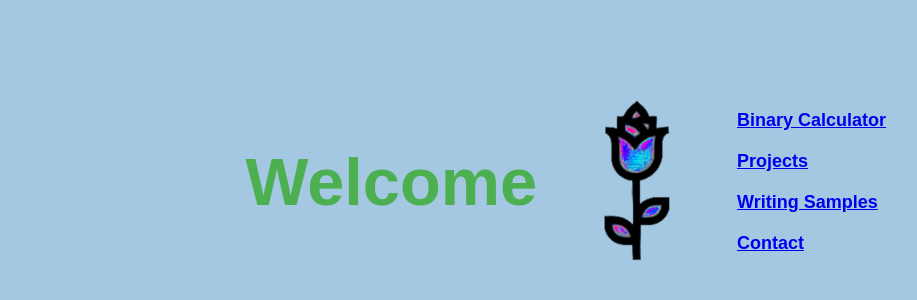
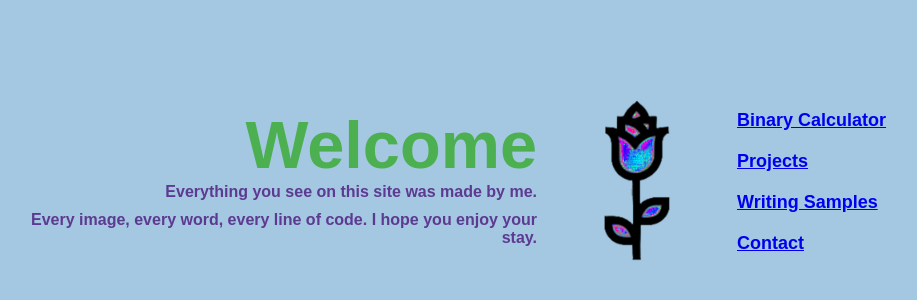
Before and after one commit to bpmurray77/fluffy-eureka, a website: page index.html in a window 1280 px wide. Shown: the part 218-518 px from the top of the page, without its empty margins (3-920 px from the left). Drawn offline with Linux system fonts and the light colour scheme.

Commit message:
flavor text

```diff
--- a/index.html
+++ b/index.html
@@ -27,6 +27,8 @@
     <div class="main-content" id="mainContent">
         <div class="heading">
             <h1>Welcome</h1>
+            <p>Everything you see on this site was made by me.</p>
+            <p>Every image, every word, every line of code. I hope you enjoy your stay.</p>
         </div>
         <div class="logo-container2">
             <img src="RoseGlitch2.png" alt="Logo" class="logo">
--- a/styles.css
+++ b/styles.css
@@ -163,3 +163,9 @@ a:hover {
     flex: 1; /* Takes up remaining space on the right */
     text-align: left; /* Align the text to the left so it's closer to the image */
 }
+
+p {
+    color: #5d3a91;
+    font-weight: bold;
+    padding-bottom: 10px;
+}
```
